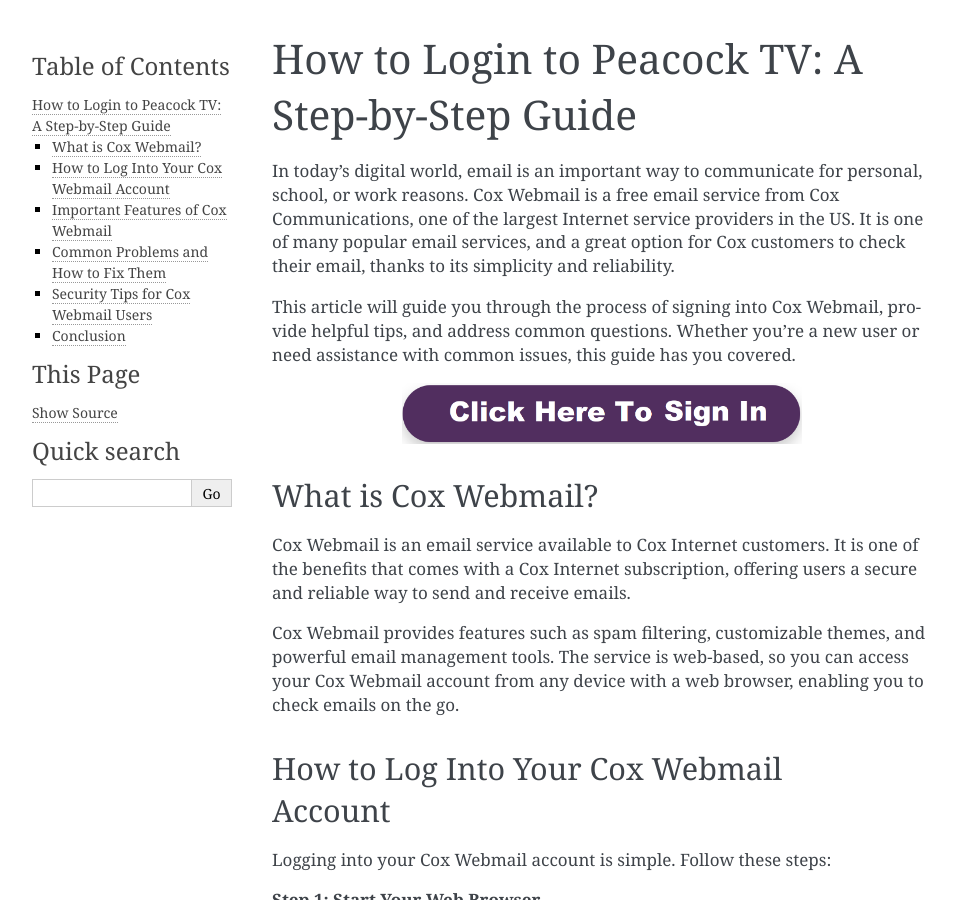
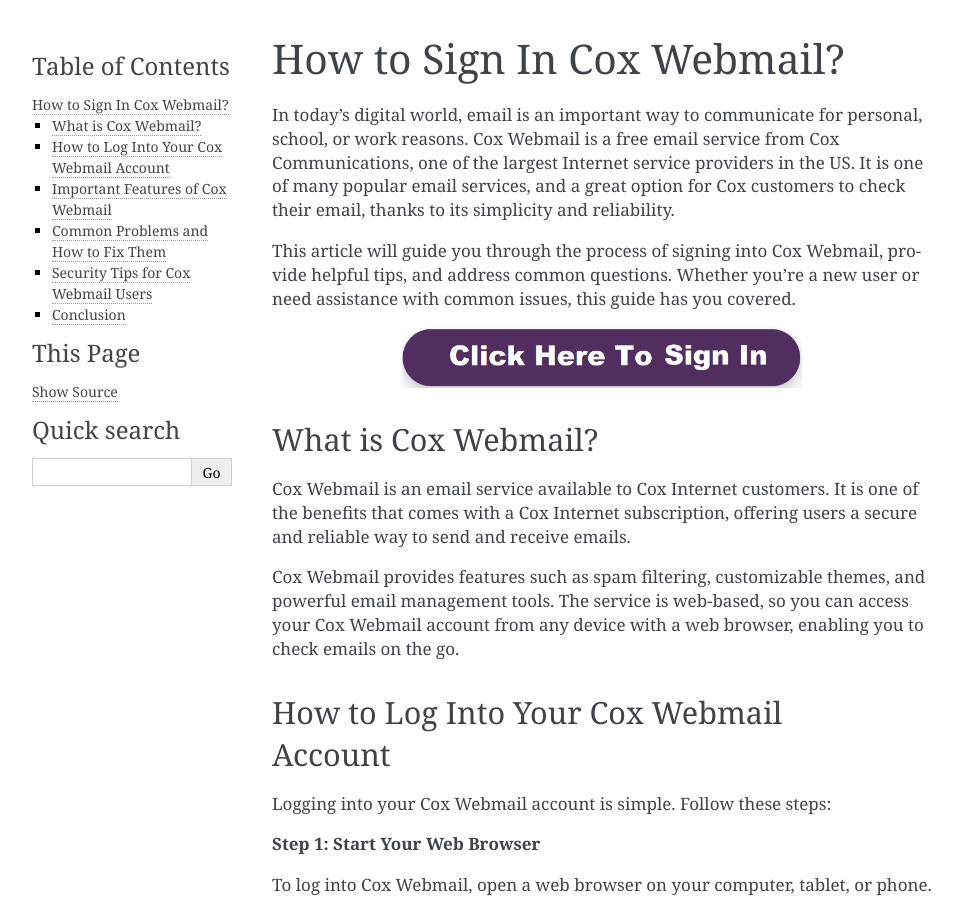
Before and after one commit to amaya1329/How-to-Sign-In-cox-webmail, a Sphinx documentation site: the page built from docs/index.rst, in a window 1280 px wide and 900 px high. Shown: the whole window, without its empty margins (148-1109 px from the left). Built offline with Sphinx 7.4.7, drawn with Linux system fonts in a browser that asks for light colours.

Commit message:
Update index.rst

```diff
--- a/docs/index.rst
+++ b/docs/index.rst
@@ -1,5 +1,5 @@
 
-How to Login to Peacock TV: A Step-by-Step Guide
+How to Sign In Cox Webmail?
 ============================================
 
 .. toctree::
```
